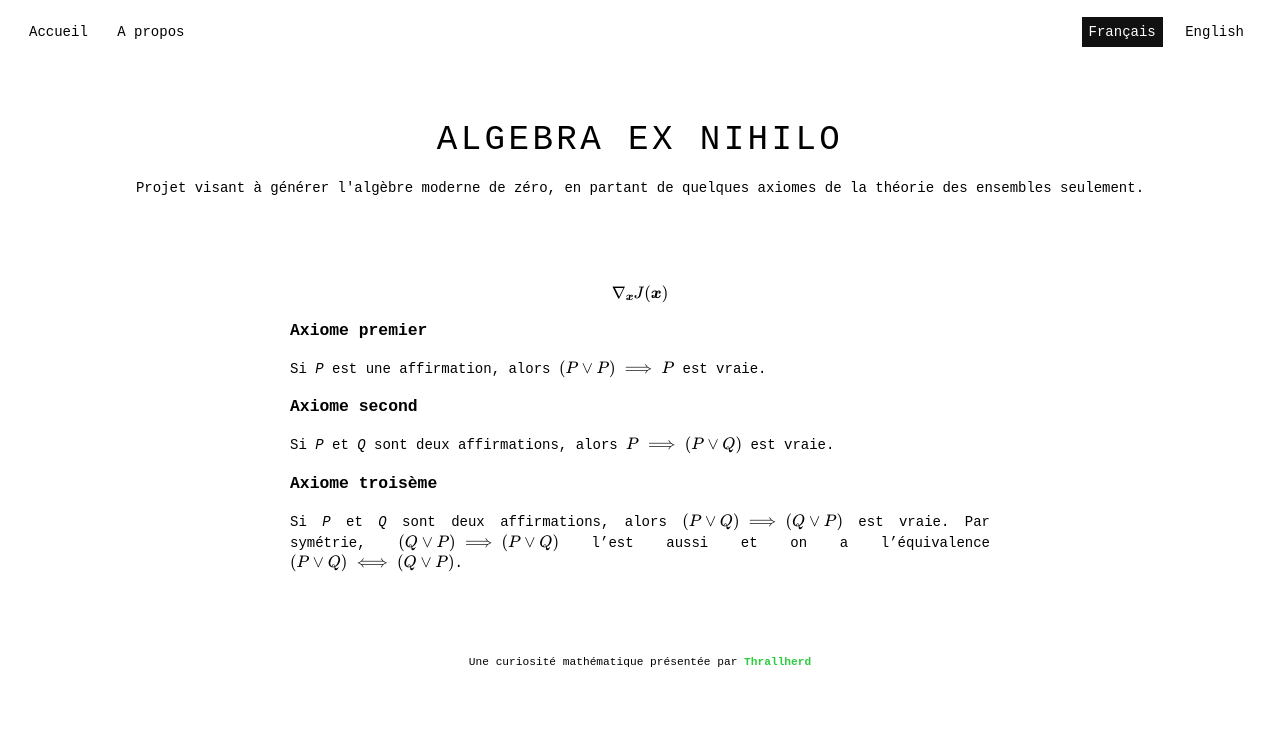
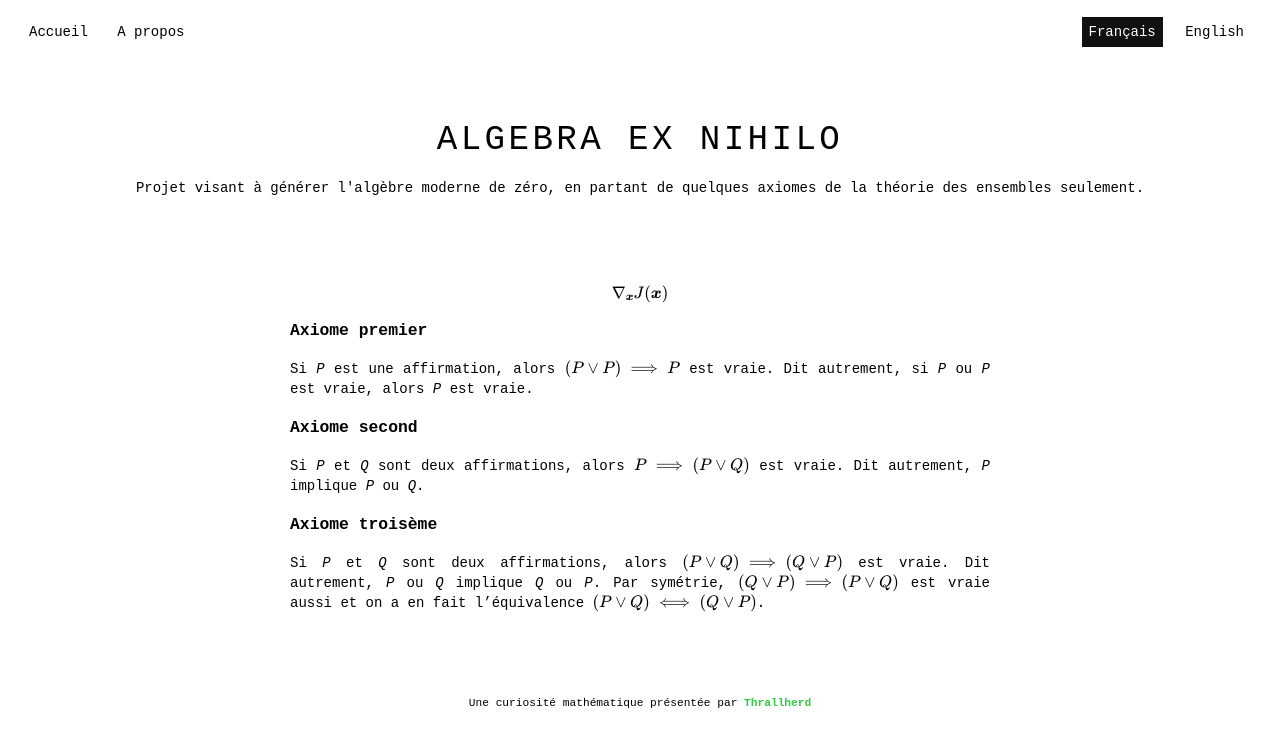
Before and after one commit to Thrallherd/AlgebraExNihilo, a Jekyll site: the page built from logic_axm.md, in a window 1280 px wide. Shown: the top 747 px of the page. Built offline with Jekyll 4.4.1, drawn with Linux system fonts in a browser that asks for light colours; formulas are drawn with MathJax 3.

Commit message:
Update logic_axm.md

```diff
--- a/logic_axm.md
+++ b/logic_axm.md
@@ -10,10 +10,10 @@ handle: /basic_axm
 $$ \nabla_\boldsymbol{x} J(\boldsymbol{x}) $$
 
 ### Axiome premier
-Si _P_ est une affirmation, alors $$(P \lor P) \implies P$$ est vraie.
+Si _P_ est une affirmation, alors $$(P \lor P) \implies P$$ est vraie. Dit autrement, si _P_ ou _P_ est vraie, alors _P_ est vraie.
 
 ### Axiome second
-Si _P_ et _Q_ sont deux affirmations, alors $$P \implies (P \lor Q)$$ est vraie.
+Si _P_ et _Q_ sont deux affirmations, alors $$P \implies (P \lor Q)$$ est vraie. Dit autrement, _P_ implique _P_ ou _Q_.
 
 ### Axiome troisème
-Si _P_ et _Q_ sont deux affirmations, alors $$(P \lor Q) \implies (Q \lor P)$$ est vraie. Par symétrie, $$(Q \lor P) \implies (P \lor Q)$$ l'est aussi et on a l'équivalence $$(P \lor Q) \iff (Q \lor P)$$.
+Si _P_ et _Q_ sont deux affirmations, alors $$(P \lor Q) \implies (Q \lor P)$$ est vraie. Dit autrement, _P_ ou _Q_ implique _Q_ ou _P_. Par symétrie, $$(Q \lor P) \implies (P \lor Q)$$ est vraie aussi et on a en fait l'équivalence $$(P \lor Q) \iff (Q \lor P)$$.
```
